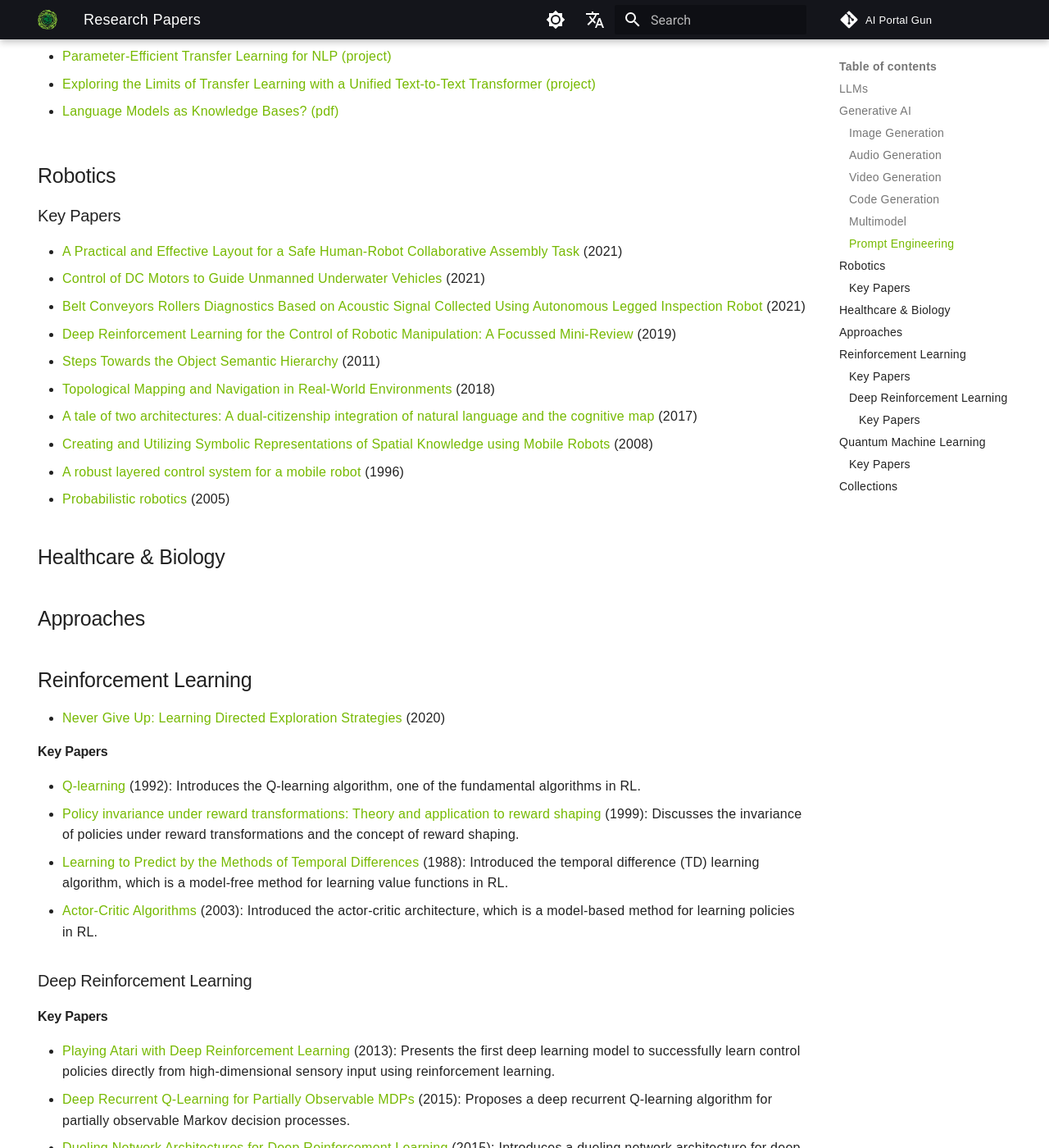
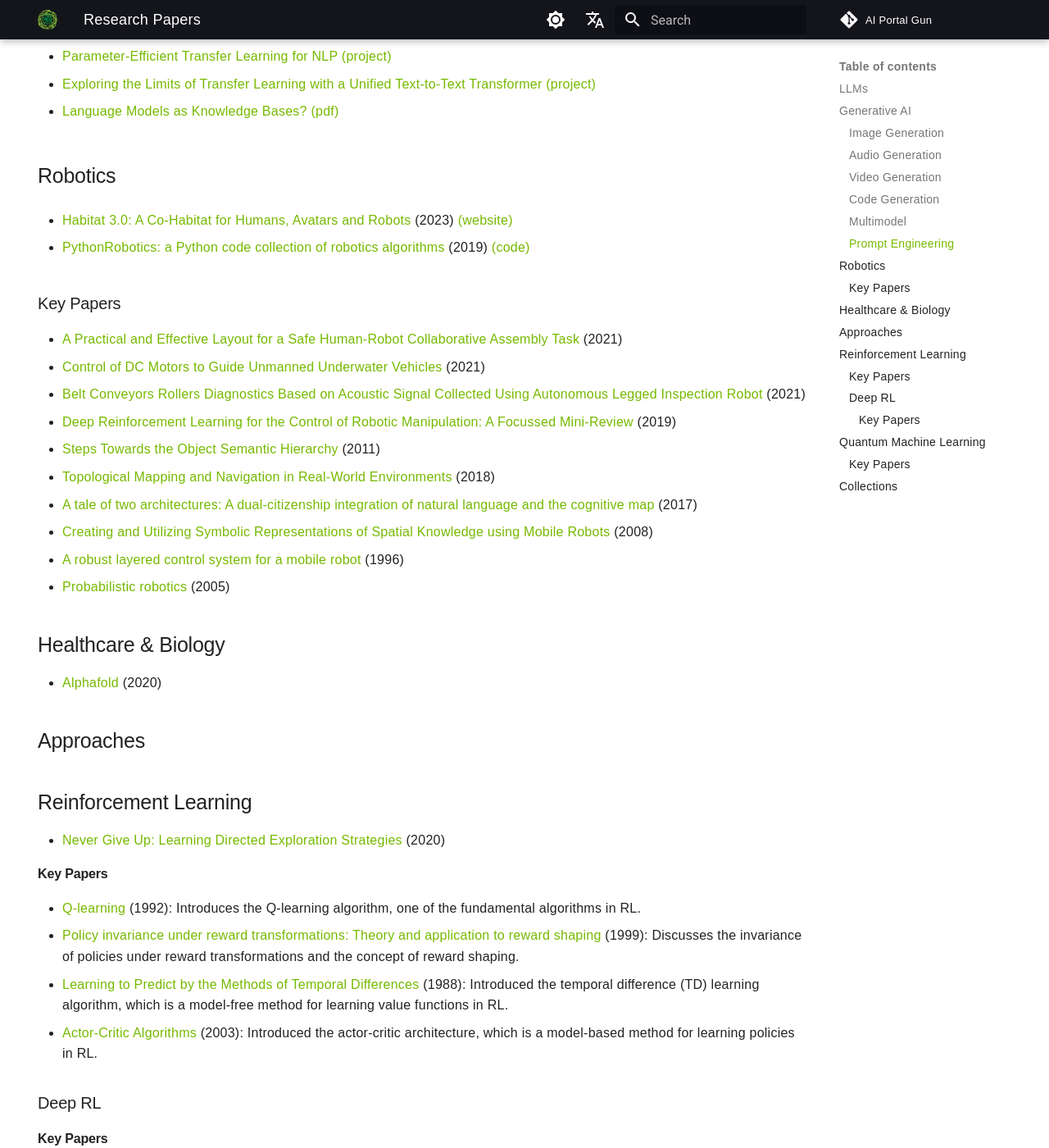
Before and after one commit to Mohit-Vaswani/AI-Portal-Gun, an MkDocs documentation site: the page built from docs/papers/papers.md, in a window 1280 px wide and 1400 px high, scrolled down 1183 px. Shown: the whole window at 82% size. Built offline with MkDocs 1.6.1 and Material for MkDocs 9.7.7, drawn with Linux system fonts in a browser that asks for light colours; comment, search, counter and statistics services are not loaded.

Commit message:
added papers

```diff
--- a/docs/papers/papers.md
+++ b/docs/papers/papers.md
@@ -45,6 +45,10 @@ Below, you'll find the latest, highly-cited papers, organized by their release d
 
 ## Robotics
 
+- [Habitat 3.0: A Co-Habitat for Humans, Avatars and Robots](https://ai.meta.com/static-resource/habitat3) (2023) [(website)](https://aihabitat.org/habitat3/)
+
+- [PythonRobotics: a Python code collection of robotics algorithms](https://arxiv.org/abs/1808.10703v1) (2019) [(code)](https://github.com/AtsushiSakai/PythonRobotics)
+
 ### Key Papers
 
 - [A Practical and Effective Layout for a Safe Human-Robot Collaborative Assembly Task](https://doi.org/10.3390/app11041763) (2021)
@@ -60,6 +64,8 @@ Below, you'll find the latest, highly-cited papers, organized by their release d
 
 ## Healthcare & Biology
 
+- [Alphafold](https://www.deepmind.com/research/highlighted-research/alphafold) (2020)
+
 ## Approaches
 
 ## Reinforcement Learning
@@ -74,7 +80,7 @@ Below, you'll find the latest, highly-cited papers, organized by their release d
 
 
 
-### Deep Reinforcement Learning
+### Deep RL
 
 ####  Key Papers
 
```
Also changed, not shown: docs/ai-universe/robotics.md (+2 -0 lines).
